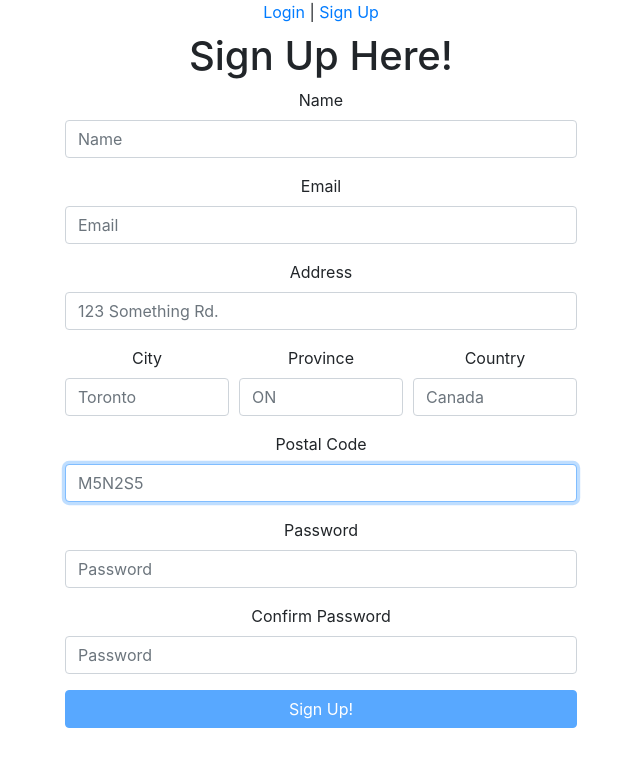
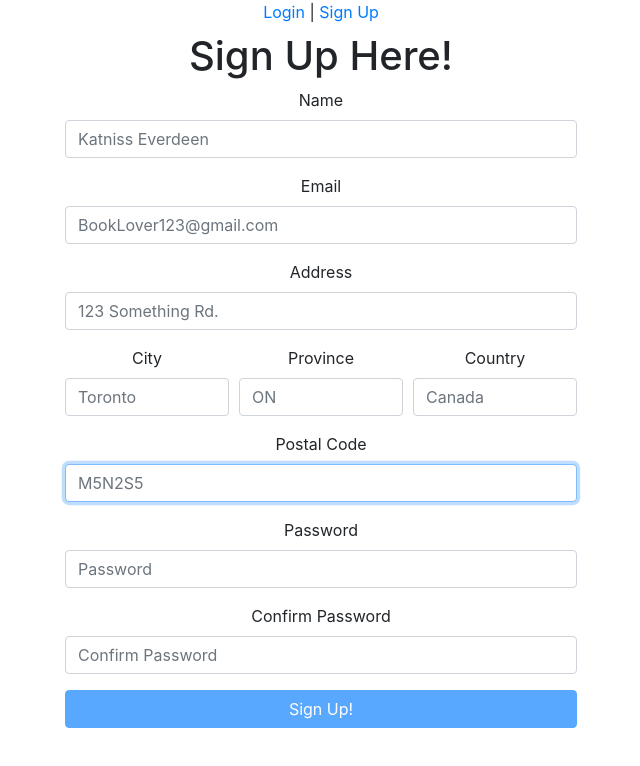
Before and after one commit to YDick/BookIt-React, a React (Create React App) app: page /signup in a window 1280 px wide. Shown: the top 766 px of the page, without its empty margins (319-959 px from the left). Built offline with nearby package versions, Linux system fonts and the light colour scheme.

Commit message:
signup form placeholders

```diff
--- /dev/null
+++ b/src/components/clubs/clubCard.jsx
@@ -0,0 +1,6 @@
+import React from "react";
+
+export default function clubCard(){
+
+
+}
--- a/src/components/signup/Signup.jsx
+++ b/src/components/signup/Signup.jsx
@@ -110,7 +110,7 @@ export default class Signup extends Component {
             <FormControl
               autoFocus
               type="text"
-              placeholder="Name"
+              placeholder="Katniss Everdeen"
               value={this.state.name}
               onChange={this.handleChange}
             />
@@ -121,7 +121,7 @@ export default class Signup extends Component {
             <FormControl
               autoFocus
               type="email"
-              placeholder="Email"
+              placeholder="BookLover123@gmail.com"
            value={this.state.email}
             onChange={this.handleChange}
             />
@@ -199,7 +199,7 @@ export default class Signup extends Component {
           <FormGroup controlId="confirmPassword">
             <FormLabel>Confirm Password</FormLabel>
             <FormControl
-              placeholder="Password"
+              placeholder="Confirm Password"
               value={this.state.confirmPassword}
               onChange={this.handleChange}
               type="password"
```
Also changed, not shown: src/components/clubs/clubs.jsx (added, +26 -0 lines).
